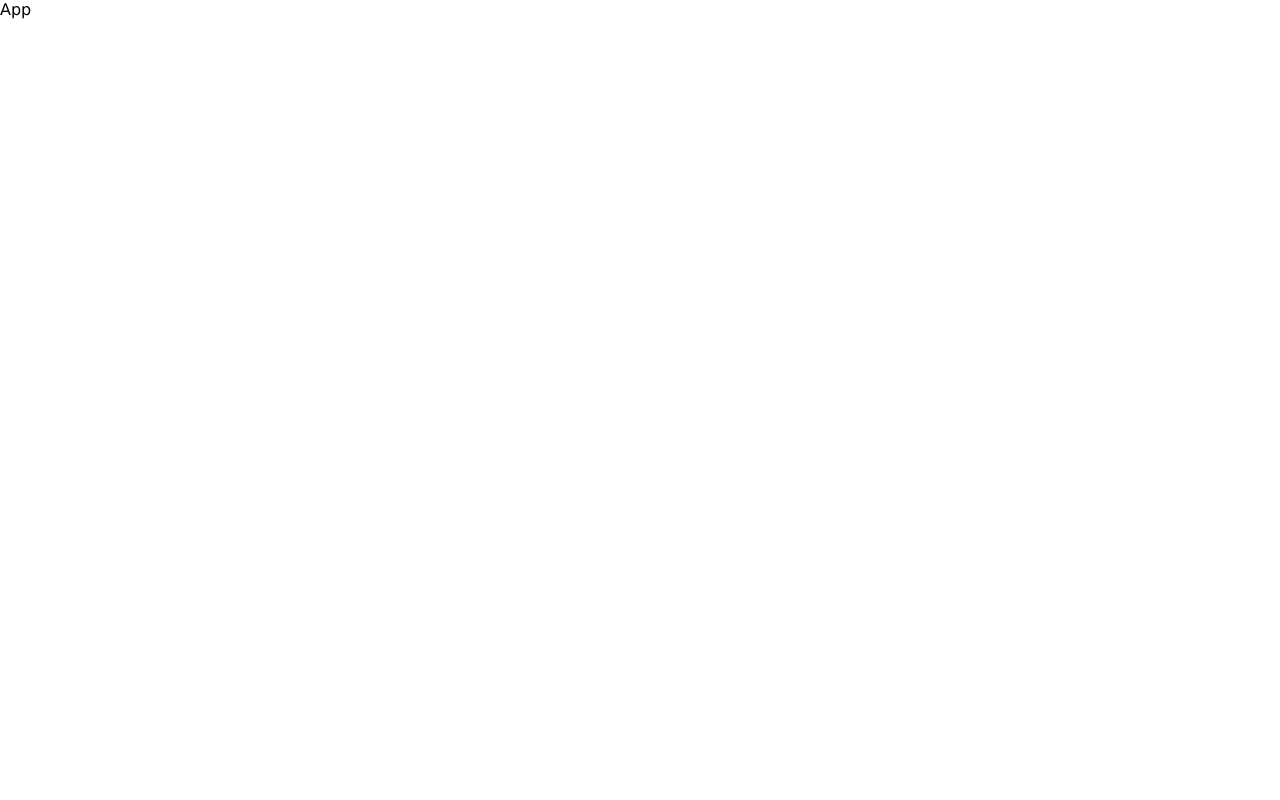
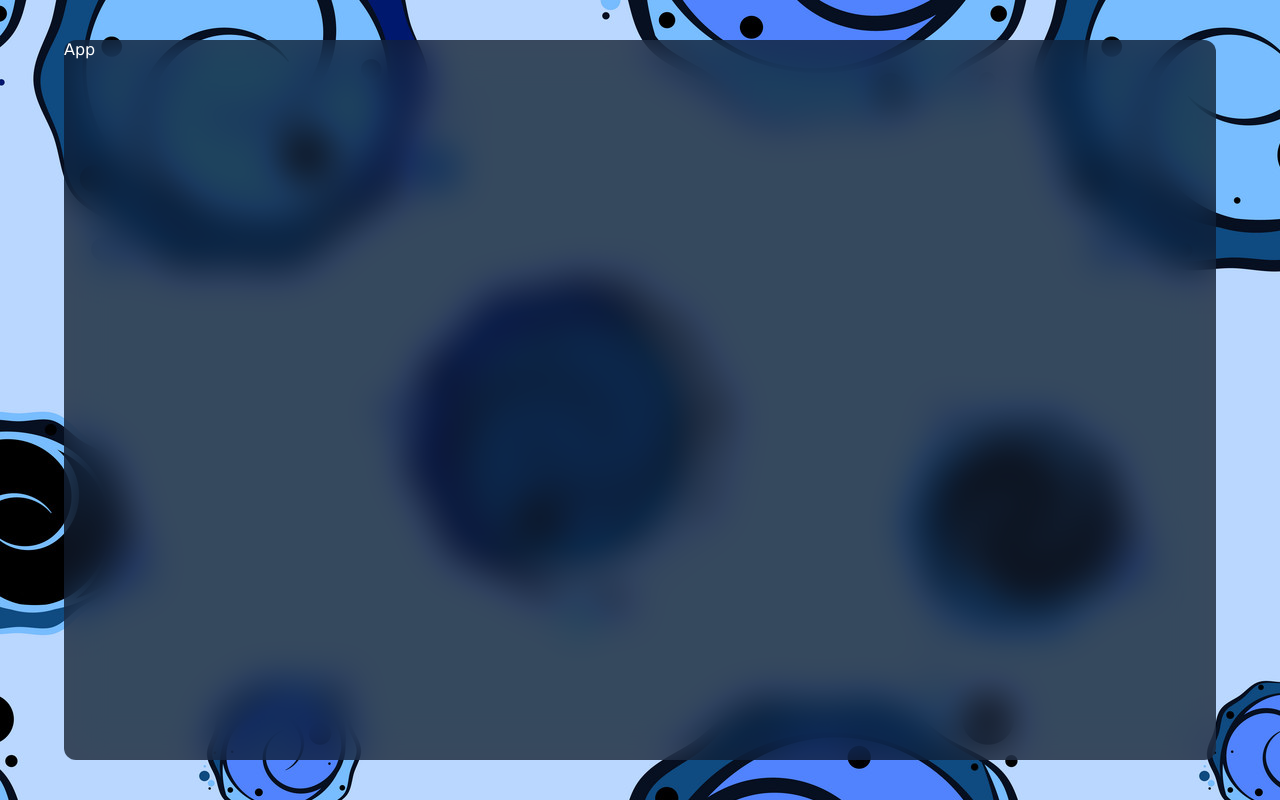
Before and after one commit to raviranjan2003/Chat-App, a React (Vite) app: page / in a window 1280 px wide. Built offline with nearby package versions, Linux system fonts and the light colour scheme.

Commit message:
landing page layout

```diff
--- a/src/App.jsx
+++ b/src/App.jsx
@@ -1,6 +1,6 @@
 const App = () => {
   return (
-    <div className=''>App</div>
+    <div className='container'>App</div>
   )
 }
 
--- a/src/index.css
+++ b/src/index.css
@@ -5,3 +5,19 @@
   font-family: "Lucida Sans", "Lucida Sans Regular", "Lucida Grande",
     "Lucida Sans Unicode", Geneva, Verdana, sans-serif;
 }
+body{
+  background-image: url("/bg.jpg");
+  display: flex;
+  align-items: center;
+  justify-content: center;
+  height: 100vh;
+  color: white;
+}
+
+.container{
+  width: 90vw;
+  height: 90vh;
+  background-color: rgba(17, 25, 40, 0.75);
+  backdrop-filter: blur(19px) saturate(180%);
+  border-radius: 12px;
+}
```
